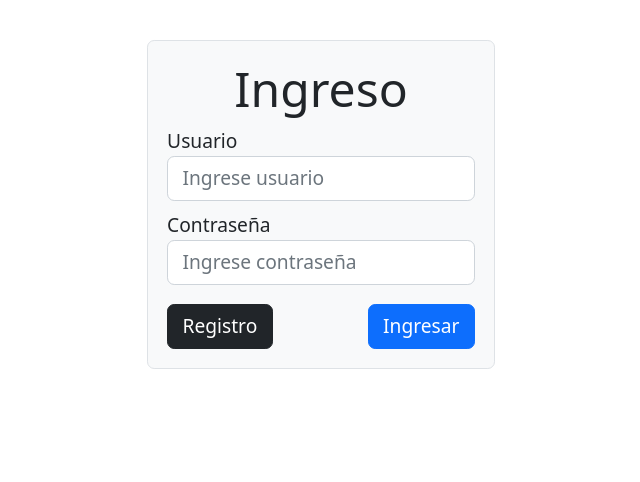
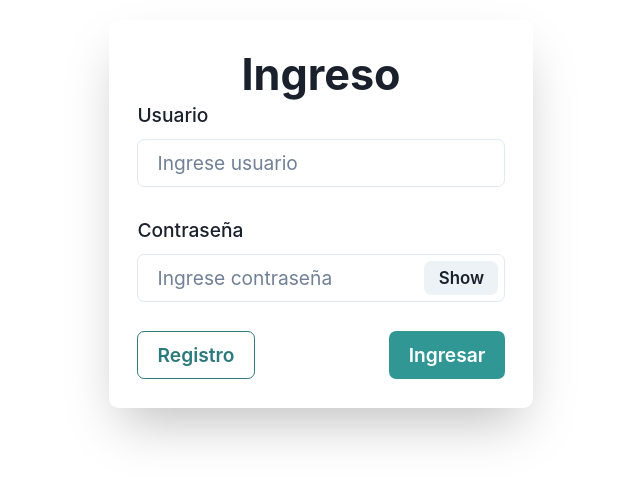
Before and after one commit to gsarapura/ToDoList-PIL, a React (Vite) app in the folder frontend/: page / in a window 1280 px wide. Shown: the top 482 px of the page, without its empty margins (319-959 px from the left). Built offline with nearby package versions, Linux system fonts and the light colour scheme.

Commit message:
Agregar estilo con chackra a Login

```diff
--- a/frontend/package.json
+++ b/frontend/package.json
@@ -9,8 +9,13 @@
     "preview": "vite preview"
   },
   "dependencies": {
+    "@chakra-ui/react": "^2.4.4",
+    "@emotion/react": "^11.10.5",
+    "@emotion/styled": "^11.10.5",
     "axios": "^1.2.1",
     "bootstrap": "^5.2.3",
+    "formik": "^2.2.9",
+    "framer-motion": "^6.5.1",
     "localforage": "^1.10.0",
     "match-sorter": "^6.3.1",
     "react": "^18.2.0",
--- a/frontend/src/main.css
+++ b/frontend/src/main.css
@@ -1,5 +1,7 @@
-html, body {
+html{
+  height: 100%;
   font-size: 1.2rem;
+  margin: 0;
   padding: 20px;
   display: flex;
   justify-content: center;
--- a/frontend/src/main.jsx
+++ b/frontend/src/main.jsx
@@ -9,7 +9,6 @@ import { Signup } from './pages/Signup';
 
 // Style imports:
 import './main.css';
-import 'bootstrap/dist/css/bootstrap.css';
 
 // React Router:
 import {
@@ -17,10 +16,12 @@ import {
   Route,
   Routes,
 } from "react-router-dom";
+import { Box, ChakraProvider } from '@chakra-ui/react';
 
 
 ReactDOM.createRoot(document.getElementById('root')).render(
   <React.StrictMode>
+    <ChakraProvider>
         <BrowserRouter>
           <Routes>
             <Route
@@ -37,5 +38,6 @@ ReactDOM.createRoot(document.getElementById('root')).render(
             />
           </Routes>
         </BrowserRouter>
+    </ChakraProvider>
   </React.StrictMode>
 )
--- a/frontend/src/pages/Login.jsx
+++ b/frontend/src/pages/Login.jsx
@@ -2,8 +2,24 @@ import { useState } from "react";
 import { useNavigate } from "react-router-dom";
 
 import axios from "axios";
+import {
+  Box,
+  Button,
+  Heading,
+  Input,
+  FormControl,
+  FormLabel,
+  Flex,
+  Spacer,
+  InputGroup,
+  InputRightElement} from "@chakra-ui/react";
 
 export const Login = () => {
+  // Show password:
+  const [show, setShow] = useState(false);
+  const handleClick = () => setShow(!show);
+
+  // React router:
   const navigate = useNavigate()
 
   // Capturar info:
@@ -21,6 +37,7 @@ export const Login = () => {
 
   const handleSubmit = (e) => {
     e.preventDefault()
+    console.log("hola")
     axios
       .post('http://localhost:8000/user/login/', loginInfo)
       .then(response => {
@@ -35,43 +52,52 @@ export const Login = () => {
 
 
   return(
-    <section className="border rounded bg-light p-3">
-      <h1 className="text-center">Ingreso</h1>
-      <form onSubmit= { handleSubmit }>
+    <Box as="main" borderColor="gray.200" p={6} boxShadow="2xl" borderRadius="lg">
+      <Heading as="h1" textAlign="center">Ingreso</Heading>
 
-        <div className="form-group mb-2">
-          <label >Usuario</label>
-          <input
-            className="form-control"
+      <FormControl onSubmit= { handleSubmit }>
+
+        <FormLabel>Usuario</FormLabel>
+        <Input
           type="text"
           name="username"
           placeholder="Ingrese usuario"
           onChange={ handleChange }
+          mb={6}
         />
-        </div>
 
-        <div className="form-group mb-3">
-          <label >Contraseña</label>
-          <input
+
+        <FormLabel >Contraseña</FormLabel>
+        <InputGroup size="md">
+          <Input
             className="form-control"
-            type="password"
+            type={ show ? "text" : "password" }
             name="password"
             placeholder="Ingrese contraseña"
             onChange={ handleChange }
+            mb={6}
           />
-        </div>
+          <InputRightElement width='4.5rem'>
+            <Button h="1.75rem" size="sm" onClick = { handleClick }>
+            { show ? 'Hide': 'Show'}
+            </Button>
+          </InputRightElement>
+        </InputGroup>
 
-        <div className="d-flex">
-          <button
+        <Flex>
+          <Button
+            colorScheme="teal"
+            variant="outline"
             type="button"
-            className="btn btn-dark me-auto"
-            onClick={ () => navigate("/registro") }>Registro</button>
-          <button
+            onClick={ () => navigate("/registro") }>Registro</Button>
+          <Spacer/>
+          <Button
+            colorScheme="teal"
             type="submit"
-            className="btn btn-primary ms-auto">Ingresar</button>
-        </div>
+            >Ingresar</Button>
+        </Flex>
 
-      </form>
-    </section>
+      </FormControl>
+    </Box>
   );
 };
```
Also changed, not shown: 1 other file (tests, documents, lock files or other folders). Lines whose indentation alone changed are shown as unchanged.
